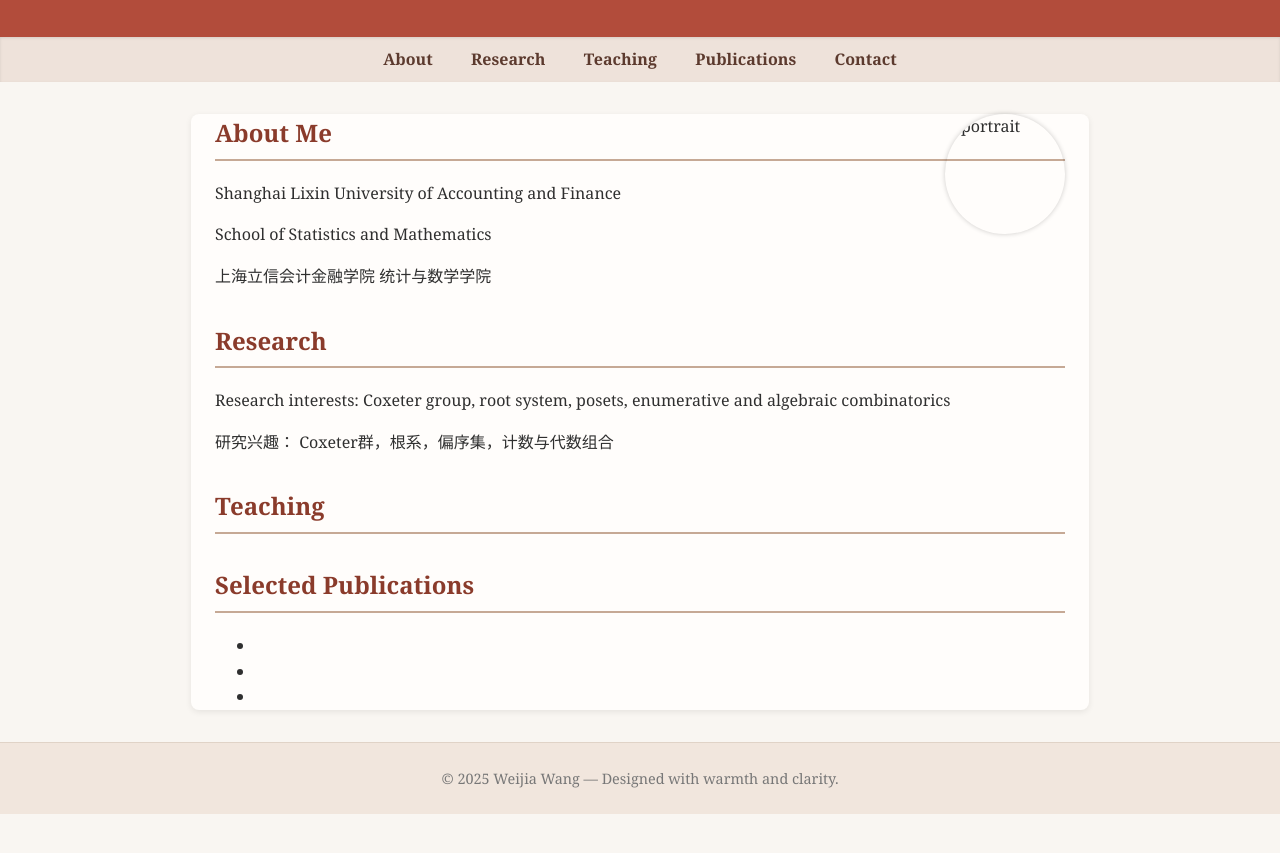
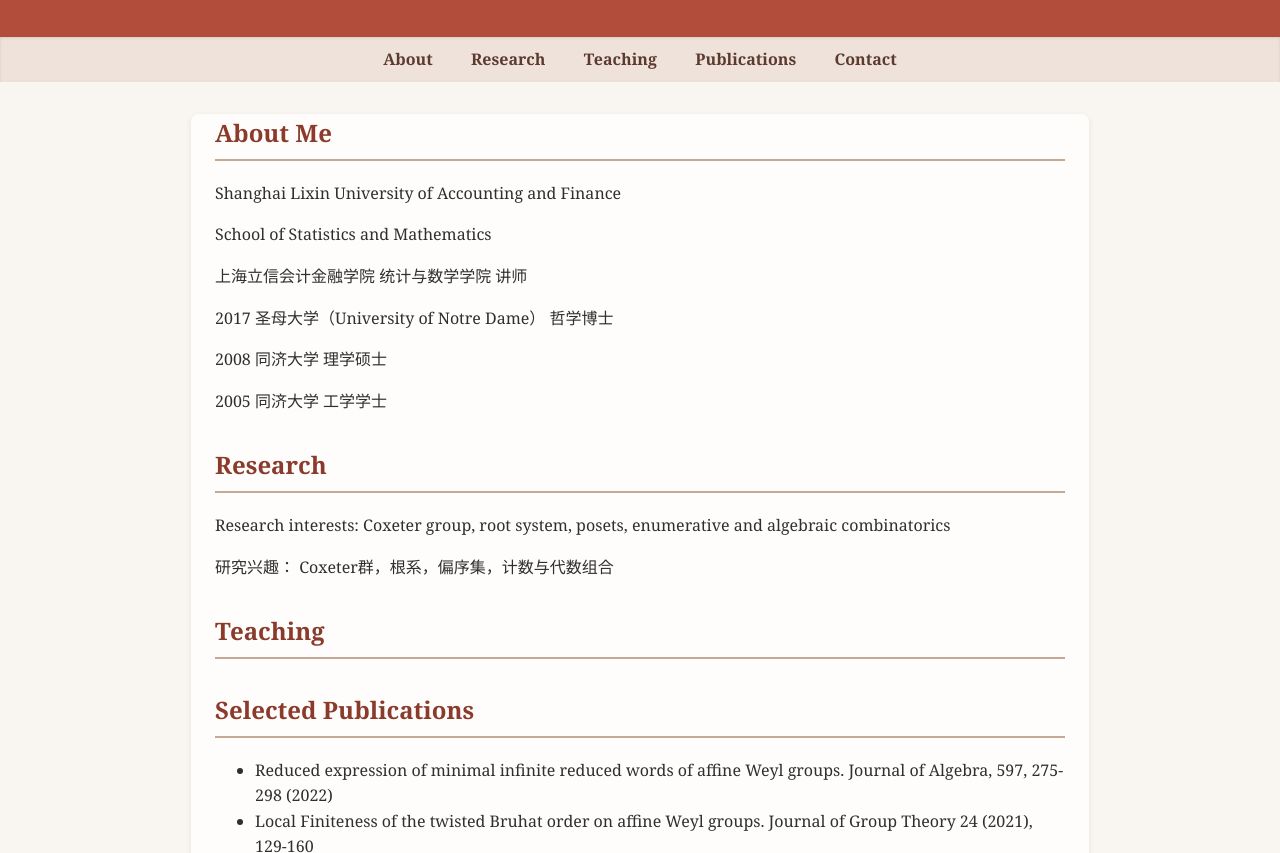
Before and after one commit to wwangnd/weijiawang.github.io, a plain HTML site: page index.html in a window 1280 px wide. Shown: the part 99-952 px from the top of the page. Before the commit the page ends 913 px from the top, so only its background shows below. Drawn offline with Linux system fonts and the light colour scheme.

Commit message:
Update index.html

```diff
--- a/index.html
+++ b/index.html
@@ -116,10 +116,12 @@
 
   <main>
     <section id="about">
-      <img src="portrait.jpg" alt="portrait" class="portrait" />
       <h2>About Me</h2>
      <p>Shanghai Lixin University of Accounting and Finance</p>  <p>School of Statistics and Mathematics</p>
-    <p>上海立信会计金融学院  统计与数学学院 </p>
+    <p>上海立信会计金融学院  统计与数学学院 讲师</p>
+     <p> 2017  圣母大学（University of Notre Dame）   哲学博士 </p>
+      <p> 2008  同济大学   理学硕士 </p>
+      <p> 2005  同济大学   工学学士 </p>
 
     </section>
 
@@ -137,9 +139,11 @@
     <section id="publications">
       <h2>Selected Publications</h2>
       <ul>
-        <li></li>
-        <li></li>
-        <li></li>
+        <li>Reduced expression of minimal infinite reduced words of affine Weyl groups. Journal of Algebra, 597, 275-298 (2022)</li>
+        <li>Local Finiteness of the twisted Bruhat order on affine Weyl groups. Journal of Group Theory 24 (2021), 129-160</li>
+        <li>(With Matthew Dyer) Oriented Matroid Structure From The Realized Root Systems. Journal of Algebraic Combinatorics. 53, 945-971 (2021)</li>
+      <li>Infinite Reduced Words, Lattice Property and Braid Graph of Affine Weyl Groups. Journal of Algebra, 536, 170-214 (2019)</li>
+      <li>Twisted Weak Orders of Coxeter Groups. Order, 36(3), 511-523 (2019)</li>
       </ul>
     </section>
 
```
